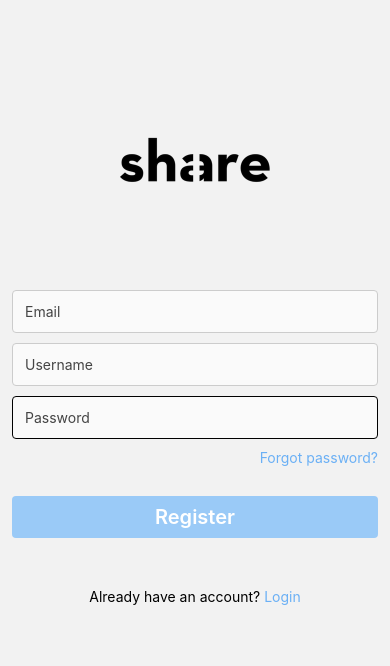
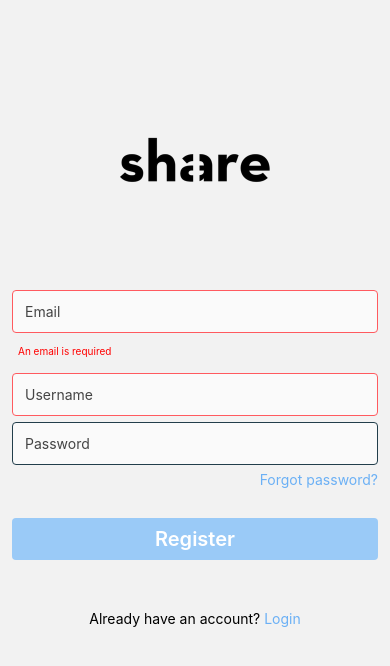
Before and after one commit to quyentrankhanhha/full-stack-instagram-app, a React Native app in the folder client/: screen /RegisterScreen in a window 390 px wide. Shown: the top 666 px of the page. Built offline with nearby package versions, Linux system fonts and the light colour scheme; no server answers.

Commit message:
update register form

```diff
--- a/client/api/index.js
+++ b/client/api/index.js
@@ -1 +1,2 @@
 export const loginApi = 'http://localhost:8000/api/login'
+export const registerApi = 'http://localhost:8000/api/register'
--- a/client/components/login/LoginForm.js
+++ b/client/components/login/LoginForm.js
@@ -24,12 +24,12 @@ const LoginForm = ({ navigation }) => {
       .required()
       .min(8, 'Your password has to have at least 8 characters')
       .matches(
-        /^(?=.*[a-z])(?=.*[A-Z])(?=.*\d)(?=.*[@$!%*?&])[A-Za-z\d@$!%*?&]{6,}$/,
+        /^(?=.*[a-z])(?=.*[A-Z])(?=.*\d)(?=.*[@$!%*?&])[A-Za-z\d@$!%*?&]{8,}$/,
         'Your password has to have at least 1 uppercase, 1 lowercase, 1 number and 1 special case character'
       ),
   })
 
-  const handleOnSubmit = (values) => {
+  const handleOnLogin = (values) => {
     axios({
       method: 'POST',
       url: loginApi,
@@ -54,7 +54,7 @@ const LoginForm = ({ navigation }) => {
     <View style={styles.wrapper}>
       <Formik
         initialValues={{ email: '', password: '' }}
-        onSubmit={handleOnSubmit}
+        onSubmit={handleOnLogin}
         validationSchema={LoginSchema}
         validateOnMount={true}
       >
@@ -88,6 +88,7 @@ const LoginForm = ({ navigation }) => {
                 touched={touched.email}
               />
             </View>
+
             {errors.email && touched.email && (
               <View>
                 <Text style={styles.errorText}>{errors.email}</Text>
@@ -119,11 +120,13 @@ const LoginForm = ({ navigation }) => {
                 touched={touched.password}
               />
             </View>
+
             {errors.password && touched.password && (
               <View>
                 <Text style={styles.errorText}>{errors.password}</Text>
               </View>
             )}
+
             <View style={{ alignItems: 'flex-end', marginBottom: 30 }}>
               <Text style={{ color: '#6BB0F5' }}>Forgot password?</Text>
             </View>
--- a/client/components/register/RegisterForm.js
+++ b/client/components/register/RegisterForm.js
@@ -1,7 +1,8 @@
-import Validator from 'email-validator'
+import axios from 'axios'
 import { Formik } from 'formik'
 import React from 'react'
 import {
+  Alert,
   Pressable,
   StyleSheet,
   Text,
@@ -10,6 +11,7 @@ import {
   View,
 } from 'react-native'
 import * as yup from 'yup'
+import { registerApi } from '../../api'
 
 const RegisterForm = ({ navigation }) => {
   const RegisterSchema = yup.object().shape({
@@ -18,31 +20,61 @@ const RegisterForm = ({ navigation }) => {
     password: yup
       .string()
       .required()
-      .min(8, 'Your password has to have at least 8 characters'),
+      .min(8, 'Your password has to have at least 8 characters')
+      .matches(
+        /^(?=.*[a-z])(?=.*[A-Z])(?=.*\d)(?=.*[@$!%*?&])[A-Za-z\d@$!%*?&]{8,}$/,
+        'Your password has to have at least 1 uppercase, 1 lowercase, 1 number and 1 special case character'
+      ),
   })
+
+  const handleOnRegister = (values) => {
+    axios({
+      method: 'POST',
+      url: registerApi,
+      data: values,
+    })
+      .then((res) => {
+        Alert.alert(
+          'Congrats',
+          'You have successfully registered!',
+          [{ text: 'OK', onPress: () => navigation.push('LoginScreen') }],
+          {
+            cancelable: true,
+          }
+        )
+      })
+      .catch((err) => {
+        if (err.response) {
+          Alert.alert('Error', err.response.data.message, [{ text: 'OK' }], {
+            cancelable: true,
+          })
+        }
+        return err
+      })
+  }
 
   return (
     <View style={styles.wrapper}>
       <Formik
         initialValues={{ email: '', username: '', password: '' }}
-        onSubmit={(values) => {
-          console.log(values)
-        }}
+        onSubmit={handleOnRegister}
         validationSchema={RegisterSchema}
         validateOnMount={true}
       >
-        {({ handleChange, handleBlur, handleSubmit, values, isValid }) => (
+        {({
+          handleChange,
+          handleBlur,
+          handleSubmit,
+          values,
+          isValid,
+          errors,
+          touched,
+        }) => (
           <>
             <View
               style={[
                 styles.inputField,
-                {
-                  borderColor:
-                    values.email.length < 1 ||
-                    Validator.validate(values.email) >= 6
-                      ? '#ccc'
-                      : 'red',
-                },
+                { borderColor: validationColor(touched.email, errors.email) },
               ]}
             >
               <TextInput
@@ -57,15 +89,19 @@ const RegisterForm = ({ navigation }) => {
                 value={values.email}
               />
             </View>
+            {errors.email && touched.email && (
+              <View>
+                <Text style={styles.errorText}>{errors.email}</Text>
+              </View>
+            )}
             <View
               style={[
                 styles.inputField,
                 {
-                  borderColor:
-                    values.email.length < 1 ||
-                    Validator.validate(values.email) >= 6
-                      ? '#ccc'
-                      : 'red',
+                  borderColor: validationColor(
+                    touched.username,
+                    errors.username
+                  ),
                 },
               ]}
             >
@@ -80,7 +116,17 @@ const RegisterForm = ({ navigation }) => {
                 value={values.username}
               />
             </View>
-            <View style={styles.inputField}>
+            <View
+              style={[
+                styles.inputField,
+                {
+                  borderColor: validationColor(
+                    touched.password,
+                    errors.password
+                  ),
+                },
+              ]}
+            >
               <TextInput
                 placeholder='Password'
                 placeholderTextColor='#444'
@@ -93,6 +139,13 @@ const RegisterForm = ({ navigation }) => {
                 value={values.password}
               />
             </View>
+
+            {errors.password && touched.password && (
+              <View>
+                <Text style={styles.errorText}>{errors.password}</Text>
+              </View>
+            )}
+
             <View style={{ alignItems: 'flex-end', marginBottom: 30 }}>
               <Text style={{ color: '#6BB0F5' }}>Forgot password?</Text>
             </View>
@@ -130,8 +183,15 @@ const styles = StyleSheet.create({
     borderRadius: 4,
     padding: 12,
     backgroundColor: '#FAFAFAFA',
+    borderWidth: 1,
+    marginBottom: 6,
+  },
+
+  errorText: {
+    fontSize: 10,
+    color: 'red',
+    padding: 6,
     marginBottom: 10,
-    borderWidth: 1,
   },
 
   buttonText: {
@@ -155,3 +215,6 @@ const customButton = (isValid) => ({
   minHeight: 42,
   borderRadius: 4,
 })
+
+const validationColor = (touched, error) =>
+  !touched ? '#223e4b' : error ? '#FF5A5F' : '#223e4b'
```
